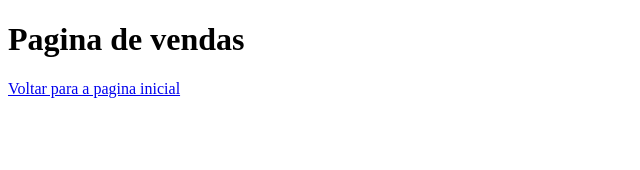
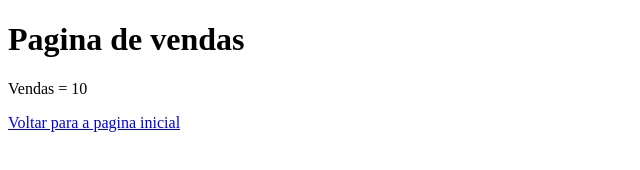
Before and after one commit to Anabelasanttos/Teste, a plain HTML site: page Vendas.html in a window 1280 px wide. Shown: the whole page, without its empty margins (0-640 px from the left). Drawn offline with Linux system fonts and the light colour scheme.

Commit message:
teste alteração

```diff
--- a/Vendas.html
+++ b/Vendas.html
@@ -8,6 +8,7 @@
 </head>
 <body>
     <h1>Pagina de vendas</h1>
+    <p>Vendas = 10</p>
     <a href="index.html">Voltar para a pagina inicial</a>
 </body>
 </html>
```
